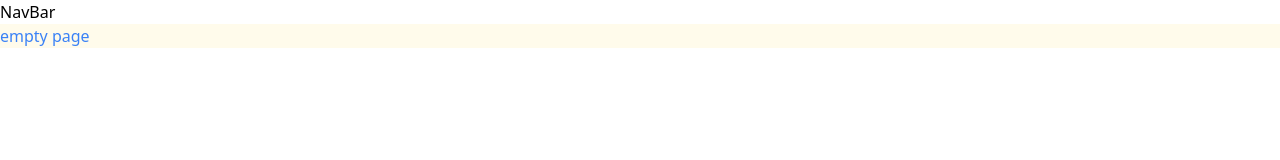
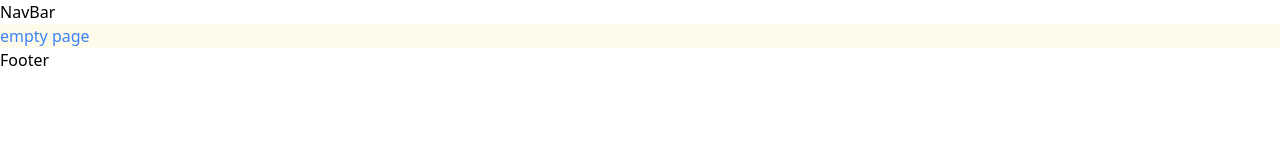
Before and after one commit to MateuszKuruc/developer-portfolio, a Next.js app in the folder developer-portfolio-site/: page / in a window 1280 px wide. Shown: the top 160 px of the page. Built offline with nearby package versions, Linux system fonts and the light colour scheme.

Commit message:
set up nav bar and footer elements in layout file

```diff
--- /dev/null
+++ b/developer-portfolio-site/src/app/components/Footer.tsx
@@ -0,0 +1,5 @@
+const Footer = () => {
+  return <div>Footer</div>;
+};
+
+export default Footer;
--- a/developer-portfolio-site/src/app/layout.tsx
+++ b/developer-portfolio-site/src/app/layout.tsx
@@ -1,6 +1,7 @@
 import type { Metadata } from "next";
 import "./globals.css";
 import NavBar from "./components/NavBar";
+import Footer from "./components/Footer";
 
 export const metadata: Metadata = {
   title: "Mateusz Kuruc - portfolio",
@@ -17,6 +18,7 @@ export default function RootLayout({
       <body>
         <NavBar />
         {children}
+        <Footer />
       </body>
     </html>
   );
```
